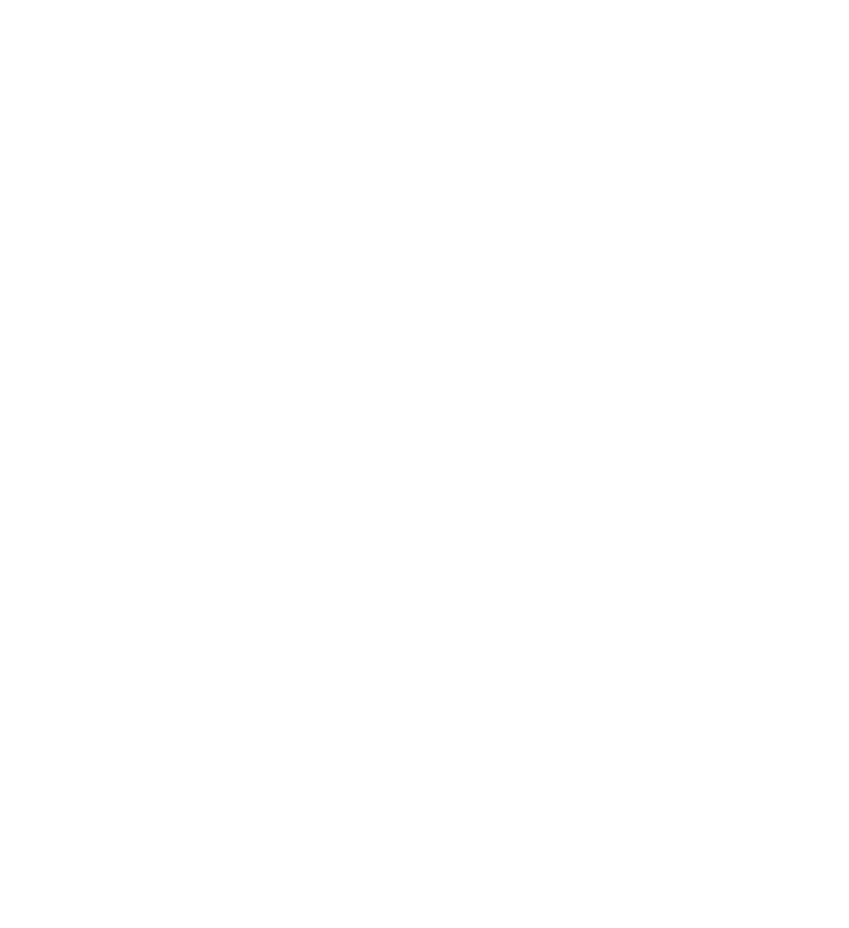
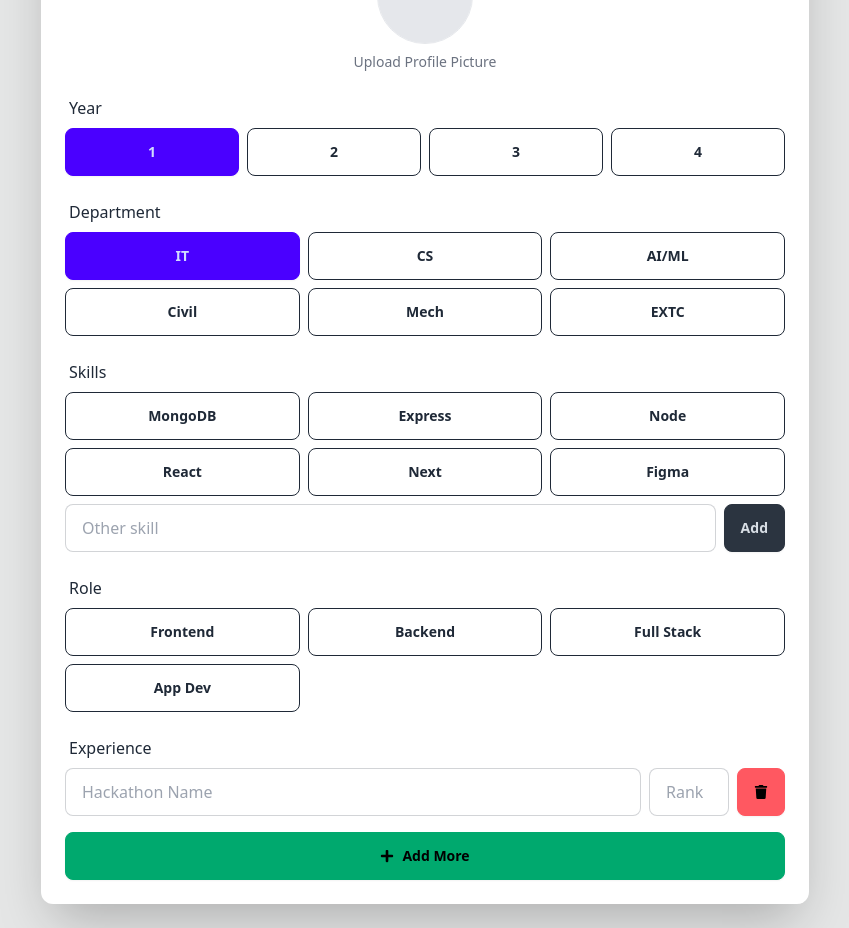
Before and after one commit to tms04/HackMate, a React (Vite) app in the folder clients/: page /userdetails in a window 1280 px wide. Before the commit this address had no page. Shown: the part 160-1088 px from the top of the page, without its empty margins (215-1064 px from the left). Before the commit the page ends 800 px from the top, so only its background shows below. Built offline with nearby package versions, Linux system fonts and the light colour scheme.

Commit message:
user details page initial

```diff
--- a/clients/src/App.jsx
+++ b/clients/src/App.jsx
@@ -5,6 +5,7 @@
 import Login from "./pages/Login";
 import MainPage from "./pages/MainPage";
 import Demo from "./pages/Demo";
+import ProfileForm from "./pages/ProfileForm";
 
 export default function App() {
   return (
@@ -16,6 +17,7 @@
         <Route path="/login" element={<Login/>} />
         <Route path="/main" element={<MainPage/>} />
         <Route path="/demo" element={<Demo/>} />
+        <Route path="/userdetails" element={<ProfileForm/>} />
       </Routes>
     </Router>
   );
--- /dev/null
+++ b/clients/src/components/CardBg.jsx
@@ -0,0 +1,39 @@
+/* eslint-disable react/prop-types */
+import { motion } from "framer-motion";
+import {cn} from "../lib/utils"; // Utility for merging classes
+
+export const BackgroundGradient = ({
+  children,
+  className,
+  containerClassName,
+  animate = true,
+}) => {
+  const variants = {
+    initial: { backgroundPosition: "0 50%" },
+    animate: { backgroundPosition: ["0 50%", "100% 50%", "0 50%"] },
+  };
+
+  return (
+    <div className={cn("relative p-[4px] group", containerClassName)}>
+      {/* Background Animation Layer */}
+      <motion.div
+        variants={animate ? variants : undefined}
+        initial={animate ? "initial" : undefined}
+        animate={animate ? "animate" : undefined}
+        transition={
+          animate
+            ? { duration: 5, repeat: Infinity, repeatType: "reverse" }
+            : undefined
+        }
+        style={{ backgroundSize: animate ? "400% 400%" : undefined }}
+        className={cn(
+          "absolute inset-0 rounded-3xl z-[1] opacity-60 group-hover:opacity-100 blur-xl transition duration-500 will-change-transform",
+          "bg-[radial-gradient(circle_farthest-side_at_0_100%,#00ccb1,transparent),radial-gradient(circle_farthest-side_at_100%_0,#7b61ff,transparent),radial-gradient(circle_farthest-side_at_100%_100%,#ffc414,transparent),radial-gradient(circle_farthest-side_at_0_0,#1ca0fb,#141316)]"
+        )}
+      />
+
+      {/* Content Wrapper */}
+      <div className={cn("relative z-10", className)}>{children}</div>
+    </div>
+  );
+};
--- /dev/null
+++ b/clients/src/components/CardBgDemo.jsx
@@ -0,0 +1,28 @@
+import { BackgroundGradient } from "../components/CardBg";
+// import jordanImage from "../assets/jordans.webp"; // Ensure you have an image
+
+export function BackgroundGradientDemo() {
+  return (
+    <div className="flex justify-center items-center min-h-screen bg-gray-900">
+      <BackgroundGradient className="rounded-[22px] max-w-sm p-4 sm:p-10 bg-white dark:bg-zinc-900">
+        {/* <img
+          src={jordanImage}
+          alt="Air Jordan"
+          className="object-contain w-full h-64"
+        /> */}
+        <p className="text-base sm:text-xl text-black mt-4 mb-2 dark:text-neutral-200">
+          Air Jordan 4 Retro Reimagined
+        </p>
+        <p className="text-sm text-neutral-600 dark:text-neutral-400">
+          The Air Jordan 4 Retro Reimagined Bred will release on February 17, 2024.
+        </p>
+        <button className="rounded-full pl-4 pr-1 py-1 text-white flex items-center space-x-1 bg-black mt-4 text-xs font-bold dark:bg-zinc-800">
+          <span>Buy now </span>
+          <span className="bg-zinc-700 rounded-full text-[0.6rem] px-2 py-0 text-white">
+            $100
+          </span>
+        </button>
+      </BackgroundGradient>
+    </div>
+  );
+}
--- a/clients/src/components/DrawerSideBar.jsx
+++ b/clients/src/components/DrawerSideBar.jsx
@@ -1,6 +1,8 @@
 import { FiEdit, FiMail, FiUsers, FiLogOut } from "react-icons/fi";
+import { useNavigate } from "react-router-dom";
 
 const DrawerSideBar = () => {
+  const navigate = useNavigate();
   return (
     <div className="drawer-side">
       <label htmlFor="my-drawer" aria-label="close sidebar" className="drawer-overlay"></label>
@@ -10,7 +12,7 @@
         {/* User Profile Section - Full Width */}
         <div className="w-full px-5 py-4 bg-neutral text-white flex items-center justify-between">
           <span className="text-lg font-semibold tracking-wide">Saurabhkumar!</span>
-          <button className="flex items-center gap-2 text-white hover:text-gray-300 transition-all">
+          <button className="flex items-center gap-2 text-white hover:text-gray-300 transition-all" onClick={()=>{navigate("/userdetails")  }}>
             <FiEdit size={18} />
             <span className="text-sm">Edit</span>
           </button>
--- a/clients/src/pages/Demo.jsx
+++ b/clients/src/pages/Demo.jsx
@@ -1,10 +1,12 @@
 import { AppleStyleDock } from '../components/Demo'
 import ProfileFlow from '../components/ProfileFlow'
+// import { BackgroundGradientDemo } from '../components/CardBgDemo'
 const Demo = () => {
   return (
     <>
     <ProfileFlow/>
     <AppleStyleDock/>
+    {/* <BackgroundGradientDemo/> */}
     </>
   )
 }
--- /dev/null
+++ b/clients/src/pages/ProfileForm.jsx
@@ -0,0 +1,141 @@
+/* eslint-disable no-unused-vars */
+import { useState } from "react";
+import { FaPlus, FaTrash, FaTimes, FaUpload } from "react-icons/fa";
+
+const ProfileForm = () => {
+  const [year, setYear] = useState(1);
+  const [department, setDepartment] = useState("IT");
+  const [gender, setGender] = useState("Male");
+  const [skills, setSkills] = useState([]);
+  const [customSkill, setCustomSkill] = useState("");
+  const [roles, setRoles] = useState([]);
+  const [customRole, setCustomRole] = useState("");
+  const [experience, setExperience] = useState([{ name: "", rank: "" }]);
+  const [profilePic, setProfilePic] = useState(null);
+
+  const years = [1, 2, 3, 4];
+  const departments = ["IT", "CS", "AI/ML", "Civil", "Mech", "EXTC"];
+  const genders = ["Male", "Female", "Prefer Not to Say"];
+  const skillOptions = ["MongoDB", "Express", "Node", "React", "Next", "Figma"];
+  const roleOptions = ["Frontend", "Backend", "Full Stack", "App Dev"];
+
+  const handleSelection = (item, setFunction, state) => {
+    setFunction(state.includes(item) ? state.filter(i => i !== item) : [...state, item]);
+  };
+
+  const handleAddExperience = () => {
+    setExperience([...experience, { name: "", rank: "" }]);
+  };
+
+  const handleRemoveExperience = (index) => {
+    setExperience(experience.filter((_, i) => i !== index));
+  };
+
+  const handleProfilePicUpload = (event) => {
+    setProfilePic(URL.createObjectURL(event.target.files[0]));
+  };
+
+  return (
+    <div className="min-h-screen w-full bg-base-300 flex justify-center items-center p-6">
+      <div className="card bg-base-100 w-full max-w-3xl shadow-2xl p-6 rounded-xl">
+        <h1 className="text-3xl font-bold text-center mb-6">Complete Your Profile</h1>
+
+        {/* Profile Picture Upload */}
+        <div className="flex flex-col items-center mb-4">
+          <label className="avatar cursor-pointer w-24 h-24 border rounded-full overflow-hidden">
+            {profilePic ? (
+              <img src={profilePic} alt="Profile" className="w-full h-full object-cover" />
+            ) : (
+              <div className="w-full h-full flex items-center justify-center bg-gray-200 text-gray-600">
+                <FaUpload size={24} />
+              </div>
+            )}
+            <input type="file" className="hidden" onChange={handleProfilePicUpload} />
+          </label>
+          <p className="text-sm text-gray-500 mt-2">Upload Profile Picture</p>
+        </div>
+
+        <form className="space-y-4">
+          {/* Year Selection */}
+          <div className="form-control">
+            <label className="label">Year</label>
+            <div className="grid grid-cols-2 sm:grid-cols-4 gap-2">
+              {years.map(y => (
+                <button key={y} type="button" className={`btn w-full ${year === y ? "btn-primary" : "btn-outline"}`} onClick={() => setYear(y)}>
+                  {y}
+                </button>
+              ))}
+            </div>
+          </div>
+
+          {/* Department Selection */}
+          <div className="form-control">
+            <label className="label">Department</label>
+            <div className="grid grid-cols-2 sm:grid-cols-3 gap-2">
+              {departments.map(dept => (
+                <button key={dept} type="button" className={`btn w-full ${department === dept ? "btn-primary" : "btn-outline"}`} onClick={() => setDepartment(dept)}>
+                  {dept}
+                </button>
+              ))}
+            </div>
+          </div>
+
+          {/* Skills Selection */}
+          <div className="form-control">
+            <label className="label">Skills</label>
+            <div className="grid grid-cols-2 sm:grid-cols-3 gap-2">
+              {skillOptions.map(skill => (
+                <button key={skill} type="button" className={`btn w-full ${skills.includes(skill) ? "btn-accent" : "btn-outline"}`} onClick={() => handleSelection(skill, setSkills, skills)}>
+                  {skill}
+                </button>
+              ))}
+            </div>
+            <div className="mt-2 flex gap-2">
+              <input type="text" placeholder="Other skill" className="input input-bordered flex-grow" value={customSkill} onChange={(e) => setCustomSkill(e.target.value)} />
+              <button type="button" className="btn btn-neutral" onClick={() => { if (customSkill.trim()) { setSkills([...skills, customSkill]); setCustomSkill(""); } }}>
+                Add
+              </button>
+            </div>
+          </div>
+
+          {/* Role Selection */}
+          <div className="form-control">
+            <label className="label">Role</label>
+            <div className="grid grid-cols-2 sm:grid-cols-3 gap-2">
+              {roleOptions.map(role => (
+                <button key={role} type="button" className={`btn w-full ${roles.includes(role) ? "btn-secondary" : "btn-outline"}`} onClick={() => handleSelection(role, setRoles, roles)}>
+                  {role}
+                </button>
+              ))}
+            </div>
+          </div>
+
+          {/* Experience Fields */}
+          <div className="form-control">
+            <label className="label">Experience</label>
+            {experience.map((exp, index) => (
+              <div key={index} className="flex gap-2 mb-2">
+                <input type="text" placeholder="Hackathon Name" className="input input-bordered flex-grow" value={exp.name} onChange={(e) => {
+                  const newExp = [...experience];
+                  newExp[index].name = e.target.value;
+                  setExperience(newExp);
+                }} />
+                <input type="text" placeholder="Rank" className="input input-bordered w-20" value={exp.rank} onChange={(e) => {
+                  const newExp = [...experience];
+                  newExp[index].rank = e.target.value;
+                  setExperience(newExp);
+                }} />
+                <button type="button" className="btn btn-error" onClick={() => handleRemoveExperience(index)}>
+                  <FaTrash />
+                </button>
+              </div>
+            ))}
+            <button type="button" className="btn btn-success w-full mt-2" onClick={handleAddExperience}><FaPlus /> Add More</button>
+          </div>
+        </form>
+      </div>
+    </div>
+  );
+};
+
+export default ProfileForm;
```
Also changed, not shown: clients/src/components/ProfileCard.jsx (+7 -7 lines).
